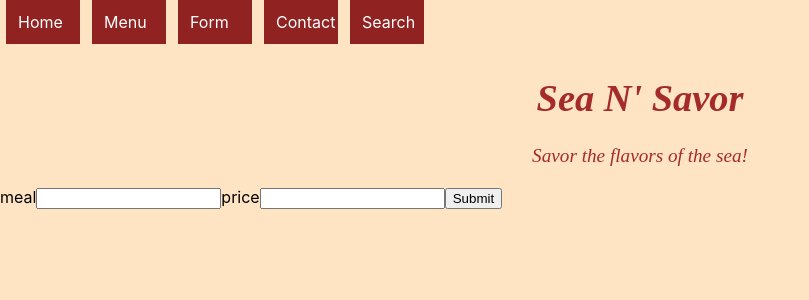
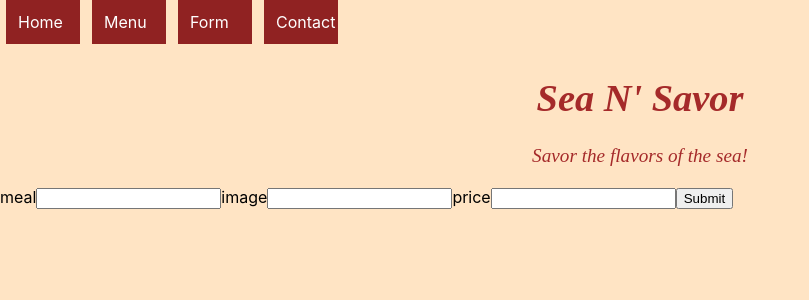
Before and after one commit to Njeringungu/Sea-N-Savor, a React (Create React App) app in the folder sea-n-savor/: page /form in a window 1280 px wide. Shown: the top 300 px of the page, without its empty margins (0-809 px from the left). Built offline with nearby package versions, Linux system fonts and the light colour scheme; no server answers.

Commit message:
add post

```diff
--- a/sea-n-savor/src/Component/App.js
+++ b/sea-n-savor/src/Component/App.js
@@ -4,24 +4,36 @@ import Form from "./Form";
 import Home from "./Home";
 import Menu from "./Menu";
 import NavBar from "./NavBar";
-import Search from "./Search";
+// import Search from "./Search";
 import Contact from "./Contact";
 
-// import ItemCard from './ItemCard';
+
 function App() {
 
 
   const [meals,setMeals]=useState([])
+  const [remove,setOnRemove]=useState(true)
+
+
+
 const mealApi="https://seansavor.herokuapp.com/meals"
 useEffect(()=>{
     fetch(mealApi)
     .then((response)=>response.json())
     .then((dishes)=>{setMeals(dishes)
     })
-},[]);
-console.log(meals)
+},[remove]);
+function onDelete(deletedItem){
+  setMeals(meals.filter(meal=>meal.id!==deletedItem.id))
+  setOnRemove(()=>!remove)
+}
 
 
+console.log(meals)
+function addDishes(dish){
+  const newState=[...meals,dish]
+  setMeals(newState)
+}
 
   return (
 
@@ -35,10 +47,10 @@ console.log(meals)
            </div>
       <Routes>
 
-        <Route exact path="/menu" element={<Menu meals={meals}/>} />
-        <Route exact path="/form" element={<Form/>} />
+        <Route exact path="/menu" element={<Menu meals={meals} onDelete={onDelete}/>} />
+        <Route exact path="/form" element={<Form addDishes={addDishes}  />} />
         <Route exact path="/contact" element={<Contact />} />
-        <Route exact path="/search" element={<Search meals={meals}/>} />
+        {/* <Route exact path="/search" element={<Search meals={meals}/>} /> */}
         <Route exact path="/" element={<Home />} />
         </Routes>
 
--- a/sea-n-savor/src/Component/Form.js
+++ b/sea-n-savor/src/Component/Form.js
@@ -1,6 +1,6 @@
 import React,{useState} from 'react';
 
-function Form(){
+function Form({addDishes}){
 
 const[dishes,setDishes]=useState({
 
@@ -9,7 +9,7 @@ image:"",
 price:"",
 })
 function handleChange(e){
-  setDishes()
+  setDishes({...dishes, [e.target.name]:e.target.value})
 }
 
 function handleSubmit(e){
@@ -22,14 +22,21 @@ function handleSubmit(e){
 }, body: JSON.stringify(dishes)
 })
 .then(response=>response.json())
-.then (dishes=>{addDishes(dishes)} )
+.then (dish=>addDishes(dish) )
 }
+
+console.log(dishes)
   return(
 
-  <form>
- <label htmlFor="name">meal</label><input type="text" id="name" value={dishes.name} onChange={handleChange}/>
+  <form onSubmit = {handleSubmit}>
+ <label htmlFor="name">meal</label><input type="text" name="meal" value={dishes.meal} onChange={handleChange}/>
+
+ <label htmlFor="image">image</label>
+  <input type="text" name="image" value={dishes.image} onChange={handleChange}/>
+
+
 <label htmlFor="price">price</label>
-  <input type="number" id="price" value={dishes.price} onChange={handleChange}/>
+  <input type="text" name="price" value={dishes.price} onChange={handleChange}/>
 
 
   <input type="submit" value="Submit" />
--- a/sea-n-savor/src/Component/Menu.js
+++ b/sea-n-savor/src/Component/Menu.js
@@ -1,11 +1,7 @@
 import React,{useState} from 'react';
-import Search from './Search';
 
-function Menu({meals}){
 
-    function handleClick(){
-        console.log("clicked")
-    }
+function Menu({meals,onDelete}){
 
     return(
         <div className="menu-container">
@@ -15,10 +11,10 @@ function Menu({meals}){
             <img src={meal.image} alt="" />
           <p className='text'>{meal.meal}</p>
           <p className='text'>{meal.price}</p>
-    <button className='addcart' onClick={handleClick}>Add to Cart</button>
+    <button id={meal.id} onClick={handleDelete}>Delete</button>
 
         </div>
-    ))};
+    ))}
 
 
 
--- a/sea-n-savor/src/Component/NavBar.js
+++ b/sea-n-savor/src/Component/NavBar.js
@@ -17,7 +17,7 @@ function NavBar(){
     <NavLink to="/menu" style={linkStyles}>Menu</NavLink>
     <NavLink to="/form" style={linkStyles}>Form</NavLink>
     <NavLink to="/contact" style={linkStyles}>Contact</NavLink>
-    <NavLink to="/search" style={linkStyles}>Search</NavLink>
+    {/* <NavLink to="/search" style={linkStyles}>Search</NavLink> */}
         </nav>
     )
 }
--- a/sea-n-savor/src/Component/Search.js
+++ b/sea-n-savor/src/Component/Search.js
@@ -1,18 +1,18 @@
-import React,{useState} from 'react';
+// import React,{useState} from 'react';
 
-function Search(){
+// function Search(){
 
 
 
 
 
 
-    return(
+//     return(
 
-        <div>
-            <input type= "text" placeholder="Search.."></input>
-        </div>
-    )
-}
+//         <div>
+//             <input type= "text" placeholder="Search.."></input>
+//         </div>
+//     )
+// }
 
-export default Search;
+// export default Search;
```
